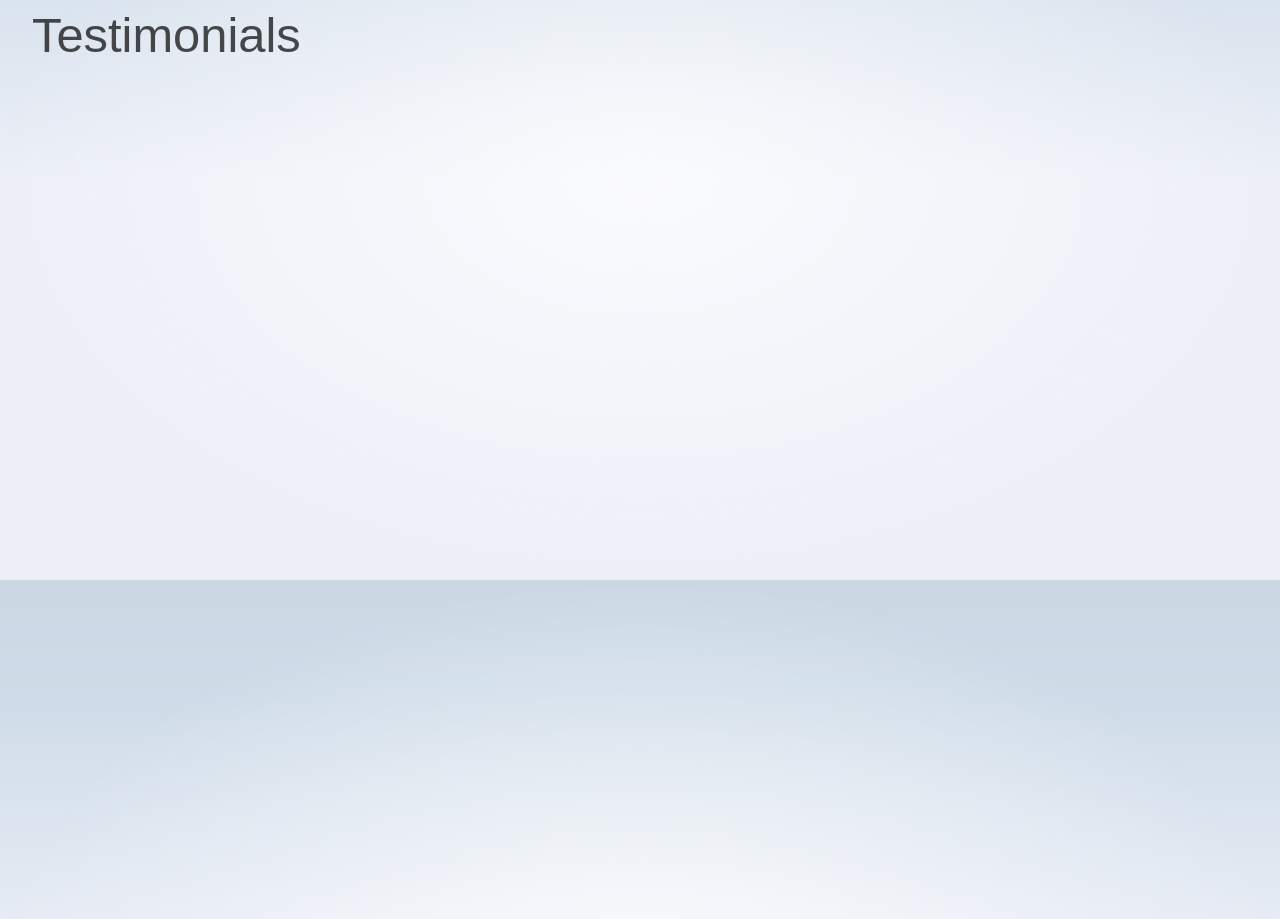
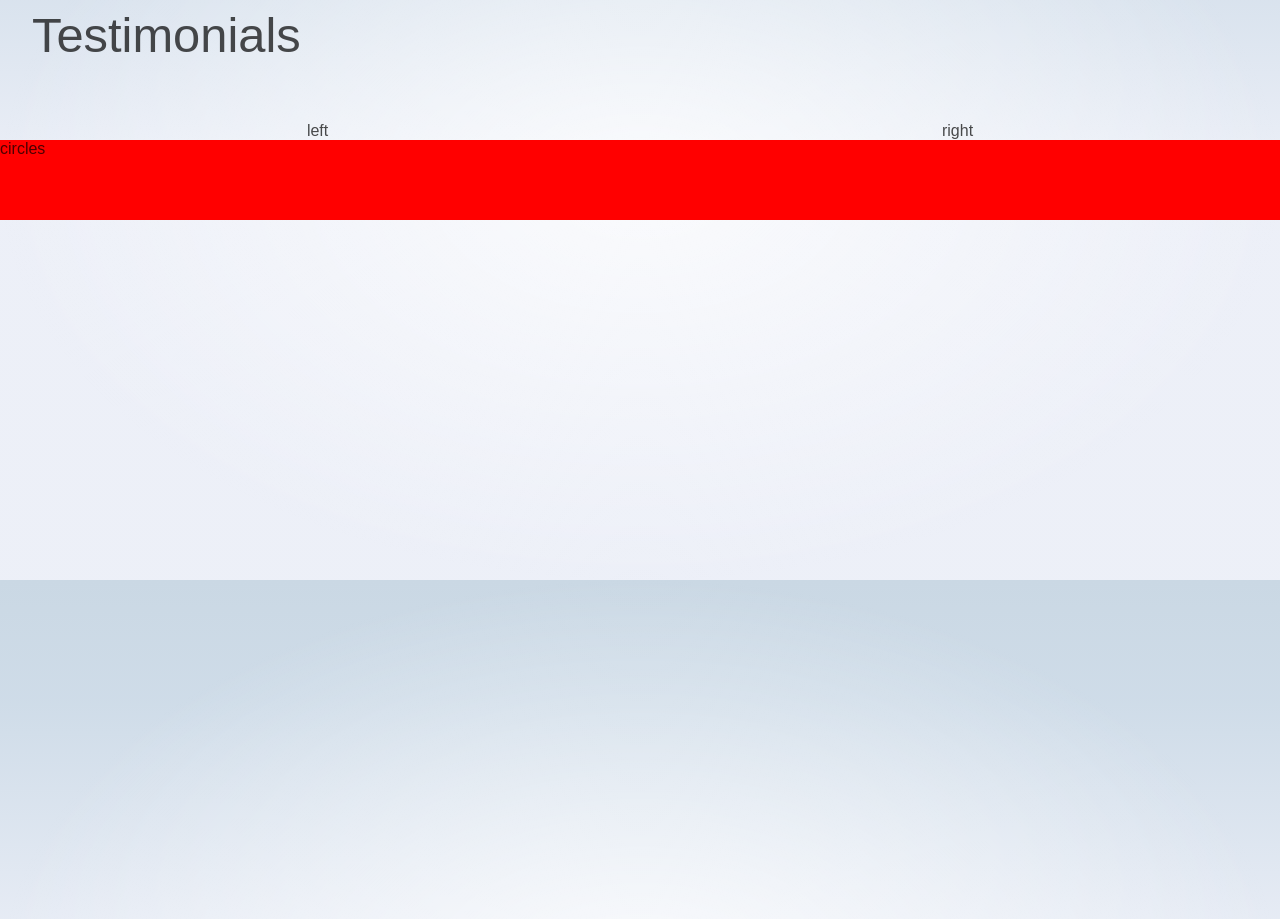
Before and after one commit to amirbenasr/educa_us, a SvelteKit app: page / in a window 1280 px wide. Shown: the part 1820-2739 px from the top of the page. Built offline with nearby package versions, Linux system fonts and the light colour scheme; a web font is replaced by a local one.

Commit message:
change images to static

```diff
--- a/src/components/Testimonials.svelte
+++ b/src/components/Testimonials.svelte
@@ -1,13 +1,27 @@
 <script>
+	import { testimonials } from '../utils';
 </script>
 
 <section class="testimonials">
 	<div class="section-title">
 		<h1>Testimonials</h1>
 	</div>
+	<div class="section-body">
+		<div class="section-left">left</div>
+		<div class="section-right">right</div>
+	</div>
+	<div class="section-footer">circles</div>
 </section>
 
 <style>
+	.section-body {
+		display: flex;
+		justify-content: space-around;
+	}
+	.section-footer {
+		height: 80px;
+		background-color: red;
+	}
 	.testimonials {
 		height: 64rem;
 	}
--- a/src/utils.ts
+++ b/src/utils.ts
@@ -6,8 +6,38 @@ type Testimonial = {
 
 export const testimonials: Testimonial[] = [
 	{
-		image: '',
-		student_name: '',
+		image: 'img_1',
+		student_name: 'Aziz Bardi',
+		testimonial: ''
+	},
+
+	{
+		image: 'img_2',
+		student_name: 'Mayssa mehouechi',
+		testimonial: ''
+	},
+
+	{
+		image: 'img_3',
+		student_name: 'Rani  maghrbi',
+		testimonial: ''
+	},
+
+	{
+		image: 'img_4',
+		student_name: 'Safouene ben rjeb',
+		testimonial: ''
+	},
+
+	{
+		image: 'img_5',
+		student_name: 'Khalil chatti',
+		testimonial: ''
+	},
+
+	{
+		image: 'img_6',
+		student_name: 'Yessin dahmene',
 		testimonial: ''
 	}
 ];
```
Also changed, not shown: 1 other file (tests, documents, lock files or other folders).
